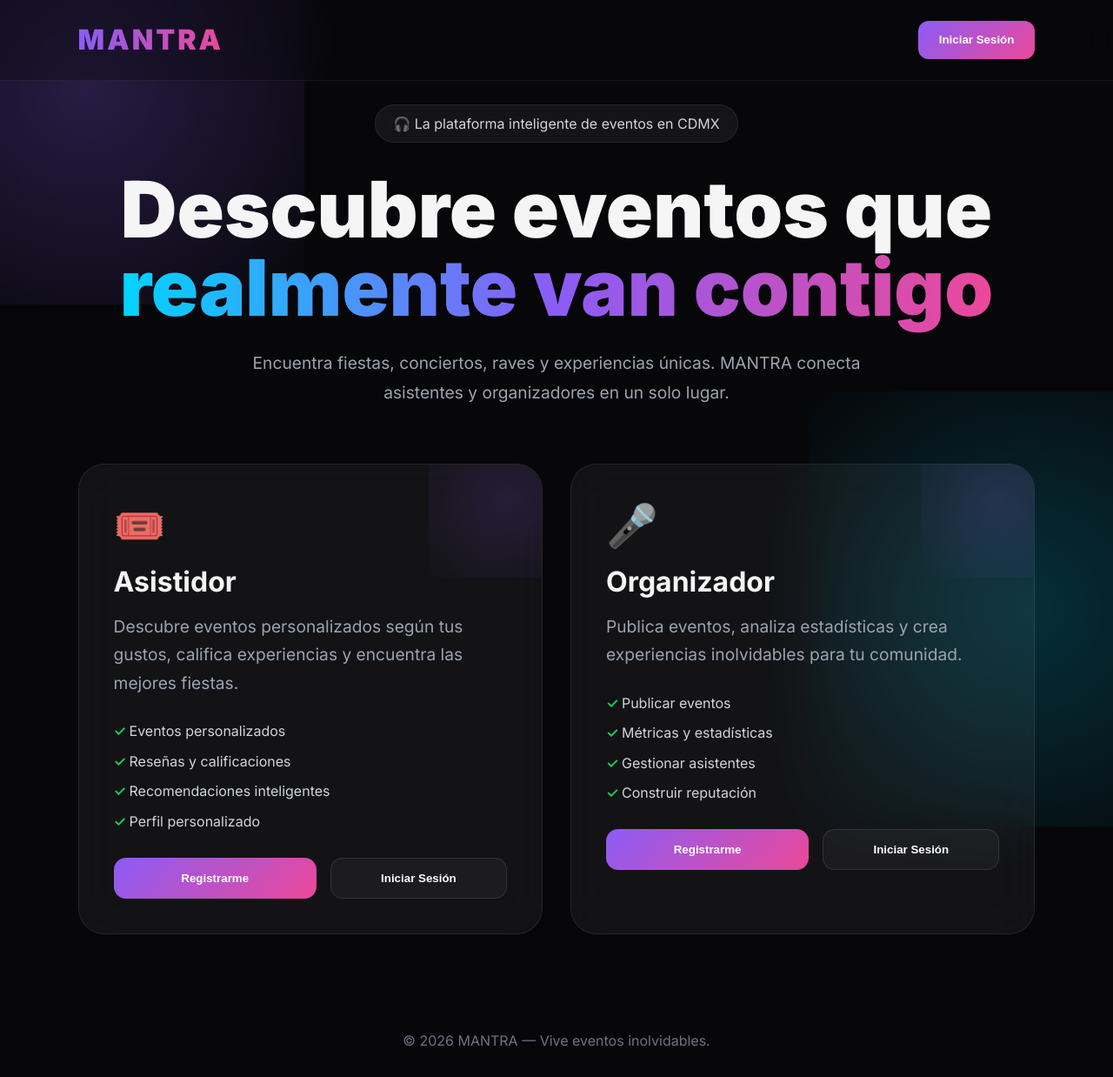
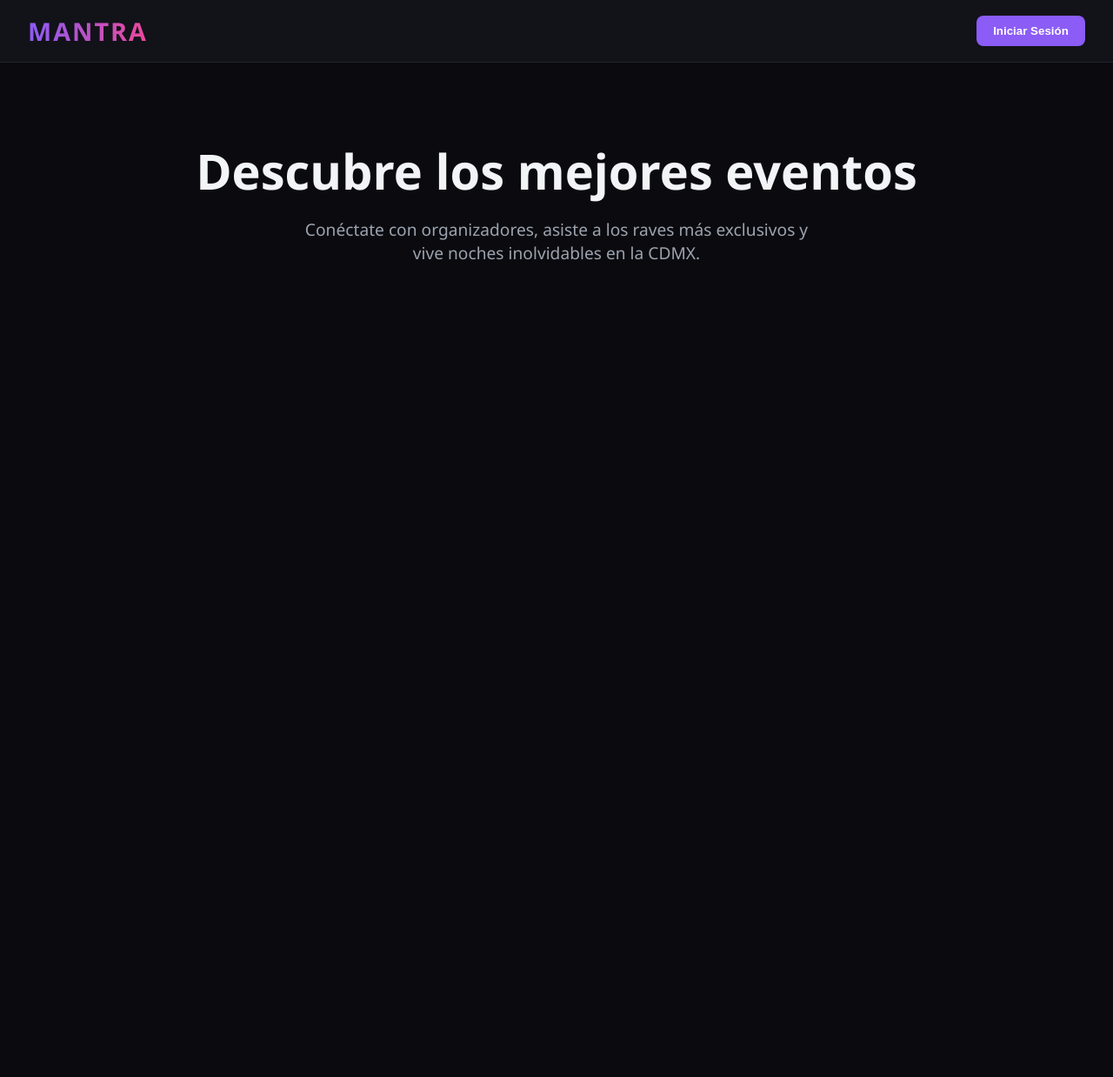
Before and after one commit to Glower-0/mantra-backend, a website: page index.html in a window 1280 px wide. Shown: the whole page at 87% size. After the commit the page ends 800 px from the top, so only its background shows below. Drawn offline with Linux system fonts and the light colour scheme.

Commit message:
Update index.html

```diff
--- a/index.html
+++ b/index.html
@@ -3,321 +3,156 @@
 <head>
     <meta charset="UTF-8">
     <meta name="viewport" content="width=device-width, initial-scale=1.0">
-<title>MANTRA | Descubre Eventos Inolvidables</title>
-
-<link href="https://fonts.googleapis.com/css2?family=Inter:wght@300;400;500;600;700;800;900&display=swap" rel="stylesheet">
-
+    <title>MANTRA - Tu Red de Fiestas</title>
     <style>
-*{
-    margin:0;
-    padding:0;
-    box-sizing:border-box;
+        :root {
+            --bg-color: #0b0b0f;
+            --card-bg: #14141c;
+            --accent-color: #8b5cf6;
+            --accent-hover: #a78bfa;
+            --text-color: #f3f4f6;
+            --text-muted: #9ca3af;
         }
 
-:root{
-    --bg:#07070a;
-    --card:#14141d;
-    --primary:#8b5cf6;
-    --secondary:#00d4ff;
-    --pink:#ec4899;
-    --text:#f5f5f5;
-    --muted:#9ca3af;
+        body {
+            font-family: 'Segoe UI', Tahoma, Geneva, Verdana, sans-serif;
+            background-color: var(--bg-color);
+            color: var(--text-color);
+            margin: 0;
+            padding: 0;
+            display: flex;
+            flex-direction: column;
+            min-height: 100vh;
         }
 
-body{
-    font-family:'Inter',sans-serif;
-    background: var(--bg);
-    color: var(--text);
-    overflow-x:hidden;
+        header {
+            background-color: rgba(20, 20, 28, 0.8);
+            backdrop-filter: blur(10px);
+            padding: 1rem 2rem;
+            display: flex;
+            justify-content: space-between;
+            align-items: center;
+            border-bottom: 1px solid #232330;
+            position: sticky;
+            top: 0;
+            z-index: 100;
+        }
+        .logo {
+            font-size: 1.8rem;
+            font-weight: bold;
+            letter-spacing: 2px;
+            background: linear-gradient(to right, #8b5cf6, #ec4899);
+            -webkit-background-clip: text;
+            background-clip: text; /* <--- Agrega esta línea para quitar la advertencia de VS Code */
+            -webkit-text-fill-color: transparent;
         }
 
-/* Fondo */
-body::before{
-    content:'';
-    position:fixed;
-    width:500px;
-    height:500px;
-    background: radial-gradient(circle, rgba(139,92,246,.25), transparent);
-    top:-150px;
-    left:-150px;
-    z-index:-1;
+        .nav-buttons .btn {
+            background-color: var(--accent-color);
+            color: white;
+            border: none;
+            padding: 0.6rem 1.2rem;
+            border-radius: 8px;
+            cursor: pointer;
+            font-weight: 600;
+            transition: background 0.2s;
         }
 
-body::after{
-    content:'';
-    position:fixed;
-    width:500px;
-    height:500px;
-    background: radial-gradient(circle, rgba(0,212,255,.2), transparent);
-    bottom:-150px;
-    right:-150px;
-    z-index:-1;
+        .nav-buttons .btn:hover {
+            background-color: var(--accent-hover);
         }
 
-/* HEADER */
-header{
-    padding:1.5rem 7%;
-    display:flex;
-    justify-content:space-between;
-    align-items:center;
-    position:fixed;
-    width:100%;
-    z-index:999;
-    backdrop-filter: blur(18px);
-    background: rgba(10,10,15,.35);
-    border-bottom:1px solid rgba(255,255,255,.06);
+        main {
+            flex: 1;
+            padding: 3rem 2rem;
+            max-width: 1200px;
+            margin: 0 auto;
+            text-align: center;
         }
 
-.logo{
-    font-size:2rem;
-    font-weight:900;
-    letter-spacing:3px;
-    background:linear-gradient(90deg,var(--primary),var(--pink));
-    -webkit-background-clip:text;
-    -webkit-text-fill-color:transparent;
+        .hero h1 {
+            font-size: 3.5rem;
+            margin-bottom: 1rem;
         }
 
-.nav-btn{
-    border:none;
-    background:linear-gradient(135deg,var(--primary),var(--pink));
-    color:white;
-    padding:.9rem 1.5rem;
-    border-radius:12px;
-    cursor:pointer;
-    font-weight:700;
-    transition:.3s;
+        .hero p {
+            color: var(--text-muted);
+            font-size: 1.2rem;
+            max-width: 600px;
+            margin: 0 auto 3rem auto;
         }
 
-.nav-btn:hover{
-    transform:translateY(-3px);
-    box-shadow:0 10px 30px rgba(139,92,246,.3);
+        /* Estilos del Modal de Login */
+        .modal {
+            display: none;
+            position: fixed;
+            top: 0; left: 0; width: 100%; height: 100%;
+            background-color: rgba(0, 0, 0, 0.75);
+            backdrop-filter: blur(5px);
+            justify-content: center;
+            align-items: center;
+            z-index: 1000;
         }
 
-/* HERO */
-.hero{
-    min-height:100vh;
-    display:flex;
-    align-items:center;
-    justify-content:center;
-    text-align:center;
-    padding:120px 7% 80px;
+        .modal-content {
+            background-color: var(--card-bg);
+            padding: 2.5rem;
+            border-radius: 16px;
+            width: 100%;
+            max-width: 400px;
+            border: 1px solid #232330;
+            box-shadow: 0 10px 25px rgba(0,0,0,0.5);
+            position: relative;
         }
 
-.hero-content{
-    max-width:1200px;
+        .close-btn {
+            position: absolute;
+            top: 15px; right: 20px;
+            font-size: 1.5rem;
+            cursor: pointer;
+            color: var(--text-muted);
         }
 
-.badge{
-    display:inline-flex;
-    padding:.7rem 1.3rem;
-    border-radius:999px;
-    background:rgba(255,255,255,.06);
-    border:1px solid rgba(255,255,255,.08);
-    color:#d1d5db;
-    margin-bottom:2rem;
-    backdrop-filter:blur(10px);
+        .form-group {
+            margin-bottom: 1.5rem;
+            text-align: left;
         }
 
-.hero h1{
-    font-size:clamp(3rem,7vw,6rem);
-    line-height:1;
-    margin-bottom:1.5rem;
-    font-weight:900;
+        .form-group label {
+            display: block;
+            margin-bottom: 0.5rem;
+            color: var(--text-muted);
         }
 
-.gradient{
-    background:linear-gradient(90deg,var(--secondary),var(--primary),var(--pink));
-    -webkit-background-clip:text;
-    -webkit-text-fill-color:transparent;
+        .form-group input {
+            width: 100%;
+            padding: 0.8rem;
+            border-radius: 8px;
+            border: 1px solid #232330;
+            background-color: #0b0b0f;
+            color: white;
+            box-sizing: border-box;
         }
 
-.hero p{
-    max-width:750px;
-    margin:auto;
-    color:var(--muted);
-    font-size:1.2rem;
-    line-height:1.8;
-    margin-bottom:4rem;
+        .form-group input:focus {
+            border-color: var(--accent-color);
+            outline: none;
         }
 
-/* CARDS */
-.roles{
-    display:grid;
-    grid-template-columns:repeat(auto-fit,minmax(340px,1fr));
-    gap:2rem;
+        .submit-btn {
+            width: 100%;
+            background-color: var(--accent-color);
+            color: white;
+            border: none;
+            padding: 0.8rem;
+            border-radius: 8px;
+            font-weight: bold;
+            cursor: pointer;
+            font-size: 1rem;
         }
 
-.role-card{
-    background:rgba(255,255,255,.05);
-    border:1px solid rgba(255,255,255,.08);
-    backdrop-filter:blur(25px);
-    border-radius:30px;
-    padding:2.5rem;
-    text-align:left;
-    transition:.4s;
-    position:relative;
-    overflow:hidden;
-}
-
-.role-card:hover{
-    transform:translateY(-10px);
-    border-color:rgba(139,92,246,.5);
-    box-shadow:0 20px 60px rgba(139,92,246,.15);
-}
-
-.role-card::before{
-    content:'';
-    position:absolute;
-    width:180px;
-    height:180px;
-    background:radial-gradient(circle,var(--primary),transparent);
-    top:-50px;
-    right:-50px;
-    opacity:.15;
-}
-
-.role-icon{
-    font-size:3rem;
-    margin-bottom:1rem;
-}
-
-.role-card h2{
-    font-size:2rem;
-    margin-bottom:1rem;
-}
-
-.role-card p{
-    color:var(--muted);
-    line-height:1.7;
-    margin-bottom:1.8rem;
-}
-
-.features{
-    margin-bottom:2rem;
-}
-
-.features li{
-    list-style:none;
-    margin-bottom:.9rem;
-    color:#d1d5db;
-}
-
-.features li::before{
-    content:'✓ ';
-    color:#22c55e;
-    font-weight:bold;
-}
-
-.btn-group{
-    display:flex;
-    gap:1rem;
-    flex-wrap:wrap;
-}
-
-.primary-btn{
-    flex:1;
-    border:none;
-    padding:1rem;
-    border-radius:14px;
-    background:linear-gradient(135deg,var(--primary),var(--pink));
-    color:white;
-    font-weight:700;
-    cursor:pointer;
-}
-
-.secondary-btn{
-    flex:1;
-    border:1px solid rgba(255,255,255,.1);
-    background:rgba(255,255,255,.04);
-    color:white;
-    border-radius:14px;
-    font-weight:700;
-    cursor:pointer;
-}
-
-/* MODAL */
-.modal{
-    display:none;
-    position:fixed;
-    inset:0;
-    background:rgba(0,0,0,.8);
-    justify-content:center;
-    align-items:center;
-    z-index:9999;
-}
-
-.modal-content{
-    background:#111119;
-    border:1px solid rgba(255,255,255,.08);
-    width:90%;
-    max-width:430px;
-    border-radius:30px;
-    padding:2.5rem;
-    position:relative;
-}
-
-.close-btn{
-    position:absolute;
-    right:25px;
-    top:20px;
-    font-size:1.5rem;
-    cursor:pointer;
-}
-
-.modal h2{
-    margin-bottom:2rem;
-    font-size:2rem;
-}
-
-.form-group{
-    margin-bottom:1.2rem;
-}
-
-.form-group label{
-    display:block;
-    margin-bottom:.6rem;
-    color:#d1d5db;
-}
-
-.form-group input{
-    width:100%;
-    background:#1a1a25;
-    border:1px solid rgba(255,255,255,.08);
-    padding:1rem;
-    border-radius:14px;
-    color:white;
-}
-
-.submit-btn{
-    width:100%;
-    margin-top:1rem;
-    border:none;
-    padding:1rem;
-    border-radius:14px;
-    background:linear-gradient(135deg,var(--secondary),var(--primary));
-    color:white;
-    font-weight:800;
-    cursor:pointer;
-}
-
-.submit-btn:hover{
-    opacity:.9;
-}
-
-footer{
-    text-align:center;
-    padding:2rem;
-    color:#6b7280;
-}
-
-@media(max-width:768px){
-    .hero h1{
-        font-size:3rem;
-    }
-
-    .btn-group{
-        flex-direction:column;
-    }
+        .submit-btn:hover {
+            background-color: var(--accent-hover);
         }
     </style>
 </head>
@@ -325,224 +160,92 @@ footer{
 
     <header>
         <div class="logo">MANTRA</div>
-    <button class="nav-btn" onclick="openModal()">
-        Iniciar Sesión
-    </button>
+        <div class="nav-buttons">
+            <button class="btn" onclick="openModal()">Iniciar Sesión</button>
+        </div>
     </header>
 
-<section class="hero">
+    <main>
+        <div class="hero">
+            <h1>Descubre los mejores eventos</h1>
+            <p>Conéctate con organizadores, asiste a los raves más exclusivos y vive noches inolvidables en la CDMX.</p>
+        </div>
+    </main>
 
-    <div class="hero-content">
-
-        <div class="badge">
-            🎧 La plataforma inteligente de eventos en CDMX
-        </div>
-
-        <h1>
-            Descubre eventos que
-            <span class="gradient">realmente van contigo</span>
-        </h1>
-
-        <p>
-            Encuentra fiestas, conciertos, raves y experiencias únicas.
-            MANTRA conecta asistentes y organizadores en un solo lugar.
-        </p>
-
-        <div class="roles">
-
-            <!-- ASISTIDOR -->
-            <div class="role-card">
-
-                <div class="role-icon">🎟️</div>
-
-                <h2>Asistidor</h2>
-
-                <p>
-                    Descubre eventos personalizados según tus gustos,
-                    califica experiencias y encuentra las mejores fiestas.
-                </p>
-
-                <ul class="features">
-                    <li>Eventos personalizados</li>
-                    <li>Reseñas y calificaciones</li>
-                    <li>Recomendaciones inteligentes</li>
-                    <li>Perfil personalizado</li>
-                </ul>
-
-                <div class="btn-group">
-                    <button class="primary-btn">
-                        Registrarme
-                    </button>
-
-                    <button class="secondary-btn" onclick="openModal()">
-                        Iniciar Sesión
-                    </button>
-                </div>
-
-            </div>
-
-            <!-- ORGANIZADOR -->
-            <div class="role-card">
-
-                <div class="role-icon">🎤</div>
-
-                <h2>Organizador</h2>
-
-                <p>
-                    Publica eventos, analiza estadísticas y crea experiencias
-                    inolvidables para tu comunidad.
-                </p>
-
-                <ul class="features">
-                    <li>Publicar eventos</li>
-                    <li>Métricas y estadísticas</li>
-                    <li>Gestionar asistentes</li>
-                    <li>Construir reputación</li>
-                </ul>
-
-                <div class="btn-group">
-                    <button class="primary-btn">
-                        Registrarme
-                    </button>
-
-                    <button class="secondary-btn" onclick="openModal()">
-                        Iniciar Sesión
-                    </button>
-                </div>
-
-            </div>
-
-        </div>
-
-    </div>
-
-</section>
-
-<!-- MODAL LOGIN -->
     <div id="loginModal" class="modal">
-
         <div class="modal-content">
-
-        <span class="close-btn" onclick="closeModal()">
-            ✕
-        </span>
-
-        <h2>Bienvenido a MANTRA</h2>
+            <span class="close-btn" onclick="closeModal()">&times;</span>
+            <h2 style="margin-top: 0; margin-bottom: 1.5rem;">Entrar a Mantra</h2>
 
             <div class="form-group">
-            <label>Correo Electrónico</label>
-            <input
-                type="email"
-                id="userEmail"
-                placeholder="ejemplo@mantra.com"
-            >
+                <label for="userEmail">Correo Electrónico</label>
+                <input type="email" id="userEmail" placeholder="ejemplo@mantra.com">
             </div>
 
             <div class="form-group">
-            <label>Contraseña</label>
-            <input
-                type="password"
-                id="userPassword"
-                placeholder="••••••••"
-            >
+                <label for="userPassword">Contraseña</label>
+                <input type="password" id="userPassword" placeholder="••••••••">
             </div>
 
-        <button class="submit-btn" onclick="processLogin()">
-            Entrar a MANTRA
-        </button>
-
+            <button class="submit-btn" onclick="processLogin()">Ingresar Seguro</button>
+        </div>
     </div>
 
-</div>
-
-<footer>
-    © 2026 MANTRA — Vive eventos inolvidables.
-</footer>
-
     <script>
-
-function openModal(){
-    document.getElementById('loginModal').style.display='flex';
+        function openModal() {
+            document.getElementById('loginModal').style.display = 'flex';
         }
 
-function closeModal(){
-    document.getElementById('loginModal').style.display='none';
+        function closeModal() {
+            document.getElementById('loginModal').style.display = 'none';
         }
 
-window.onclick=function(e){
-    const modal=document.getElementById('loginModal');
-    if(e.target===modal){
-        closeModal();
-    }
-}
+        async function processLogin() {
+            const emailInput = document.getElementById('userEmail').value;
+            const passwordInput = document.getElementById('userPassword').value;
 
-async function processLogin(){
-
-    const emailInput =
-        document.getElementById('userEmail').value;
-
-    const passwordInput =
-        document.getElementById('userPassword').value;
-
-    if(!emailInput || !passwordInput){
-        alert("Llena todos los campos.");
+            if (!emailInput || !passwordInput) {
+                alert("Por favor, llena todos los campos.");
                 return;
             }
 
-    try{
-
-        const response = await fetch('/api/login',{
-            method:'POST',
-            headers:{
-                'Content-Type':'application/json'
+            try {
+                // Petición directa a la API de tu index.js
+                const response = await fetch('/api/login', {
+                    method: 'POST',
+                    headers: {
+                        'Content-Type': 'application/json'
                     },
-            body: JSON.stringify({
-                email: emailInput,
-                password: passwordInput
-            })
+                    body: JSON.stringify({ email: emailInput, password: passwordInput })
                 });
 
                 const data = await response.json();
 
-        if(!response.ok){
+                if (!response.ok) {
                     alert(data.error || "Error al iniciar sesión");
                     return;
                 }
 
-        localStorage.setItem(
-            'usuarioMantra',
-            JSON.stringify(data.usuario)
-        );
+                alert(`¡Bienvenido a MANTRA, ${data.usuario.nombre}!`);
+                closeModal();
 
-        alert(`Bienvenido ${data.usuario.nombre}`);
+                // Guardar datos en la sesión del navegador
+                localStorage.setItem('usuarioMantra', JSON.stringify(data.usuario));
 
-        if(
-            data.usuario.role === 'owner' ||
-            data.usuario.rol === 'owner'
-        ){
-            window.location.href =
-                'owner-dashboard.html';
-
-        }else if(
-            data.usuario.role === 'organizador' ||
-            data.usuario.rol === 'organizador'
-        ){
-            window.location.href =
-                'hugo-dashboard.html';
-
-        }else{
-            window.location.href =
-                'feed-eventos.html';
+                // Redirección inteligente según el rol que viene desde la BD en Render
+                if (data.usuario.role === 'owner' || data.usuario.rol === 'owner') {
+                    window.location.href = 'owner-dashboard.html';
+                } else if (data.usuario.role === 'organizador' || data.usuario.rol === 'organizador') {
+                    window.location.href = 'hugo-dashboard.html';
+                } else {
+                    window.location.href = 'feed-eventos.html';
                 }
 
-    }catch(error){
-        console.error(error);
-        alert(
-            "No se pudo conectar con el servidor."
-        );
+            } catch (error) {
+                console.error("Error en la conexión:", error);
+                alert("No se pudo conectar con el servidor de Render.");
             }
         }
     </script>
-
 </body>
 </html>
```
Lines whose indentation alone changed are shown as unchanged.
